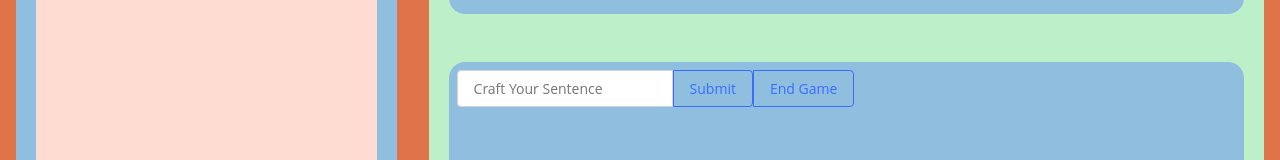
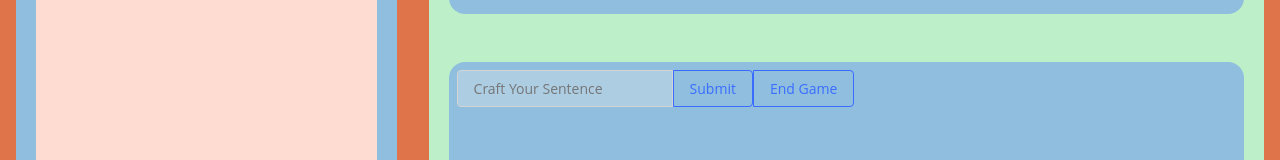
Before and after one commit to jacksluong/campfire, a React app: page /gameroom/1 in a window 1280 px wide. Shown: the part 523-683 px from the top of the page. Built offline with nearby package versions, Linux system fonts and the light colour scheme; no server answers; the HTML template or start-up script is replaced by a standard one.

Commit message:
fixed input field disabling when it's not your turn

```diff
--- a/client/src/components/modules/GameRoom/GameDisplay/GameDisplay.tsx
+++ b/client/src/components/modules/GameRoom/GameDisplay/GameDisplay.tsx
@@ -23,22 +23,14 @@ class GameDisplay extends Component<Props, State> {
   }
 
   render() {
-    // let inputField =
-    //   this.props.currentTurn !== -1 &&
-    //   this.props.players[this.props.currentTurn].userId == this.props.userId ? (
-    //     <GameInputField gameId={this.props.gameId} userId={this.props.userId} />
-    //   ) : (
-    //     ""
-    //   );
     return (
       <div className="GameDisplay-container">
         <StoryText currentStory={this.props.currentStory} currentInput={this.props.currentInput} />
         <Gathering players={this.props.players} currentTurn={this.props.currentTurn} />
-        {/* {inputField} */}
         <GameInputField
           gameId={this.props.gameId}
           userId={this.props.userId}
-          disabled={
+          enabled={
             this.props.currentTurn !== -1 &&
             this.props.players[this.props.currentTurn].userId == this.props.userId
           }
--- a/client/src/components/modules/GameRoom/GameDisplay/GameInputField.tsx
+++ b/client/src/components/modules/GameRoom/GameDisplay/GameInputField.tsx
@@ -7,7 +7,7 @@ import { Redirect } from "@reach/router";
 interface Props {
   gameId: string;
   userId: string;
-  disabled: boolean;
+  enabled: boolean;
 }
 interface State {
   value: string;
@@ -37,11 +37,9 @@ class GameInputField extends Component<Props, State> {
       gameId: this.props.gameId,
     };
     post("/api/inputSubmit", body).then((response) => {
-      null;
-    });
-    //Reset the value
-    this.setState({
-      value: "",
+      this.setState({
+        value: "",
+      });
     });
   };
 
@@ -58,7 +56,6 @@ class GameInputField extends Component<Props, State> {
 
   render() {
     if (this.state.redirect) {
-      console.log();
       return <Redirect to={this.state.redirect} />;
     } else {
       return (
@@ -69,14 +66,14 @@ class GameInputField extends Component<Props, State> {
             value={this.state.value}
             onChange={this.handleChange}
             className="GameInputField-textbox"
-            // disabled={this.props.disabled}
+            disabled={!this.props.enabled}
           />
           <button
             type="submit"
             className="GameInputField-button u-pointer"
             value="Submit"
             onClick={this.handleSubmit}
-            // disabled={this.props.disabled}
+            disabled={!this.props.enabled}
           >
             Submit
           </button>
```
Also changed, not shown: 1 other file (tests, documents, lock files or other folders).
